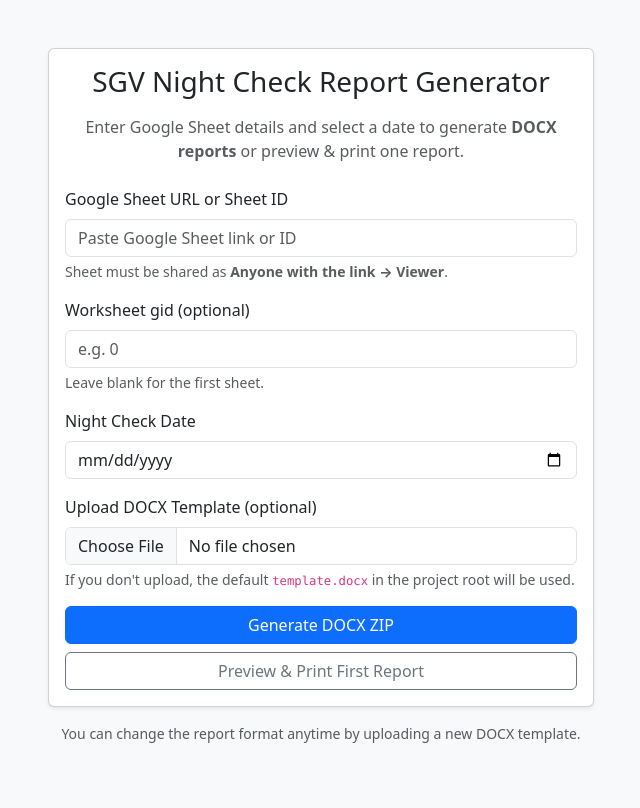
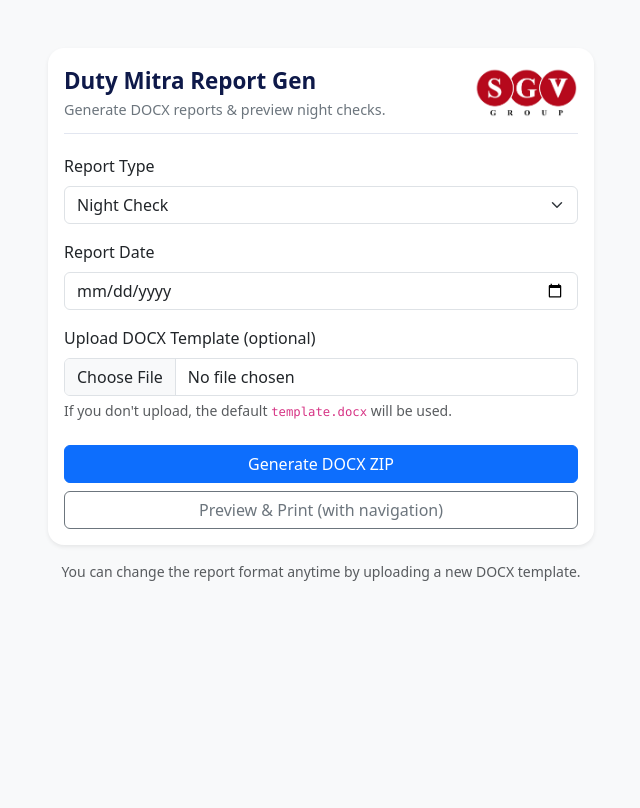
Before and after one commit to Neeraj9991/dutymitra_inspection_webapp, a Flask app: page / in a window 1280 px wide. Shown: the whole page, without its empty margins (319-959 px from the left). After the commit the page ends 581 px from the top, so only its background shows below. Run offline with Flask 3, Linux system fonts and the light colour scheme; some libraries are stand-ins or nearby versions.

Commit message:
Update: UI updated
hide sheet URL + dropdown auto-fill + env support

```diff
--- a/app.py
+++ b/app.py
@@ -21,6 +21,8 @@ from docx.image.exceptions import UnrecognizedImageError
 load_dotenv()
 
 SECRET = os.getenv("SECRET_KEY")
+NIGHT_CHECK_SHEET_URL = os.getenv("NIGHT_CHECK_SHEET_URL", "")
+
 if not SECRET:
     raise RuntimeError("SECRET_KEY is missing in .env")
 
@@ -286,7 +288,11 @@ def index():
             flash("Unknown action.", "error")
             return redirect(url_for("index"))
 
-    return render_template("index.html")
+    return render_template(
+    "index.html",
+    night_check_url=NIGHT_CHECK_SHEET_URL
+)
+
 
 
 # -------------------- ROUTE: PREVIEW WITH NEXT / PREVIOUS --------------------
--- a/templates/index.html
+++ b/templates/index.html
@@ -2,26 +2,66 @@
 <html lang="en">
   <head>
     <meta charset="utf-8" />
-    <title>SGV Night Check Report Generator</title>
+    <title>Duty Mitra Report Generator</title>
     <meta name="viewport" content="width=device-width, initial-scale=1" />
     <link
       href="https://cdn.jsdelivr.net/npm/bootstrap@5.3.3/dist/css/bootstrap.min.css"
       rel="stylesheet"
     />
+    <style>
+      body {
+        background: #f4f6fb;
+      }
+      .dm-card {
+        border-radius: 16px;
+        border: none;
+      }
+      .dm-header {
+        border-bottom: 1px solid #e2e6f0;
+        padding-bottom: 0.75rem;
+        margin-bottom: 1.25rem;
+      }
+      .dm-title {
+        font-size: 1.4rem;
+        font-weight: 700;
+        color: #0e1949;
+        margin-bottom: 0.1rem;
+      }
+      .dm-subtitle {
+        font-size: 0.9rem;
+        color: #6c757d;
+      }
+      .dm-logo {
+        max-height: 52px;
+        object-fit: contain;
+      }
+      .form-label {
+        font-weight: 500;
+      }
+    </style>
   </head>
   <body class="bg-light">
     <div class="container py-5">
       <div class="row justify-content-center">
         <div class="col-lg-6">
-          <div class="card shadow-sm">
+          <div class="card shadow-sm dm-card">
             <div class="card-body">
-              <h3 class="card-title mb-3 text-center">
-                SGV Night Check Report Generator
-              </h3>
-              <p class="text-muted text-center mb-4">
-                Enter Google Sheet details and select a date to generate
-                <strong>DOCX reports</strong> or preview & print one report.
-              </p>
+              <!-- Header: Title left, Logo right -->
+              <div class="d-flex justify-content-between align-items-center dm-header">
+                <div>
+                  <div class="dm-title">Duty Mitra Report Gen</div>
+                  <div class="dm-subtitle">
+                    Generate DOCX reports & preview night checks.
+                  </div>
+                </div>
+                <div>
+                  <img
+                    src="{{ url_for('static', filename='logo.png') }}"
+                    alt="Company Logo"
+                    class="dm-logo"
+                  />
+                </div>
+              </div>
 
               <!-- Flash messages -->
               {% with messages = get_flashed_messages(with_categories=true) %}
@@ -36,38 +76,37 @@
               {% endwith %}
 
               <form method="post" enctype="multipart/form-data">
+                <!-- Report type (for future: auto-fill sheet link) -->
                 <div class="mb-3">
-                  <label for="sheet_input" class="form-label">Google Sheet URL or Sheet ID</label>
+                  <label for="report_type" class="form-label">Report Type</label>
+                  <select
+                    class="form-select"
+                    id="report_type"
+                    name="report_type"
+                  >
+                    <option value="night_check" selected>Night Check</option>
+                    <option value="custom">Custom / Other</option>
+                  </select>
+
+                </div>
+
+                <div class="mb-3">
                   <input
-                    type="text"
+
+                    type="hidden"
                     class="form-control"
                     id="sheet_input"
                     name="sheet_input"
                     placeholder="Paste Google Sheet link or ID"
                     required
                   />
-                  <div class="form-text">
-                    Sheet must be shared as
-                    <strong>Anyone with the link → Viewer</strong>.
-                  </div>
+
                 </div>
 
-                <div class="mb-3">
-                  <label for="gid" class="form-label">Worksheet gid (optional)</label>
-                  <input
-                    type="text"
-                    class="form-control"
-                    id="gid"
-                    name="gid"
-                    placeholder="e.g. 0"
-                  />
-                  <div class="form-text">
-                    Leave blank for the first sheet.
-                  </div>
-                </div>
+                <!-- Removed Worksheet gid as requested -->
 
                 <div class="mb-3">
-                  <label for="date" class="form-label">Night Check Date</label>
+                  <label for="date" class="form-label">Report Date</label>
                   <input
                     type="date"
                     class="form-control"
@@ -87,16 +126,26 @@
                     accept=".docx"
                   />
                   <div class="form-text">
-                    If you don't upload, the default <code>template.docx</code> in the project root will be used.
+                    If you don't upload, the default <code>template.docx</code> will be used.
                   </div>
                 </div>
 
-                <div class="d-grid gap-2">
-                  <button type="submit" name="action" value="download_zip" class="btn btn-primary">
+                <div class="d-grid gap-2 mt-4">
+                  <button
+                    type="submit"
+                    name="action"
+                    value="download_zip"
+                    class="btn btn-primary"
+                  >
                     Generate DOCX ZIP
                   </button>
-                  <button type="submit" name="action" value="preview" class="btn btn-outline-secondary">
-                    Preview & Print First Report
+                  <button
+                    type="submit"
+                    name="action"
+                    value="preview"
+                    class="btn btn-outline-secondary"
+                  >
+                    Preview & Print (with navigation)
                   </button>
                 </div>
               </form>
@@ -110,5 +159,39 @@
     </div>
 
     <script src="https://cdn.jsdelivr.net/npm/bootstrap@5.3.3/dist/js/bootstrap.bundle.min.js"></script>
+   <script>
+  // Values injected from Flask environment (.env)
+  const NIGHT_CHECK_SHEET_URL = "{{ night_check_url | default('') }}";
+
+  const reportTypeSelect = document.getElementById("report_type");
+  const sheetInput = document.getElementById("sheet_input");
+
+  // On dropdown change → auto-fill hidden field
+  reportTypeSelect.addEventListener("change", function () {
+    const selected = this.value;
+
+    if (selected === "night_check") {
+      if (NIGHT_CHECK_SHEET_URL) {
+        sheetInput.value = NIGHT_CHECK_SHEET_URL;
+      } else {
+        sheetInput.value = "";
+        console.warn("NIGHT_CHECK_SHEET_URL is not defined in .env");
+      }
+    } else {
+      // Custom type → leave blank or allow future logic
+      sheetInput.value = "";
+    }
+  });
+
+  // Auto-set default selection on page load
+  window.addEventListener("DOMContentLoaded", () => {
+    if (reportTypeSelect.value === "night_check" && NIGHT_CHECK_SHEET_URL) {
+      sheetInput.value = NIGHT_CHECK_SHEET_URL;
+    }
+  });
+</script>
+
+
+
   </body>
 </html>
```
